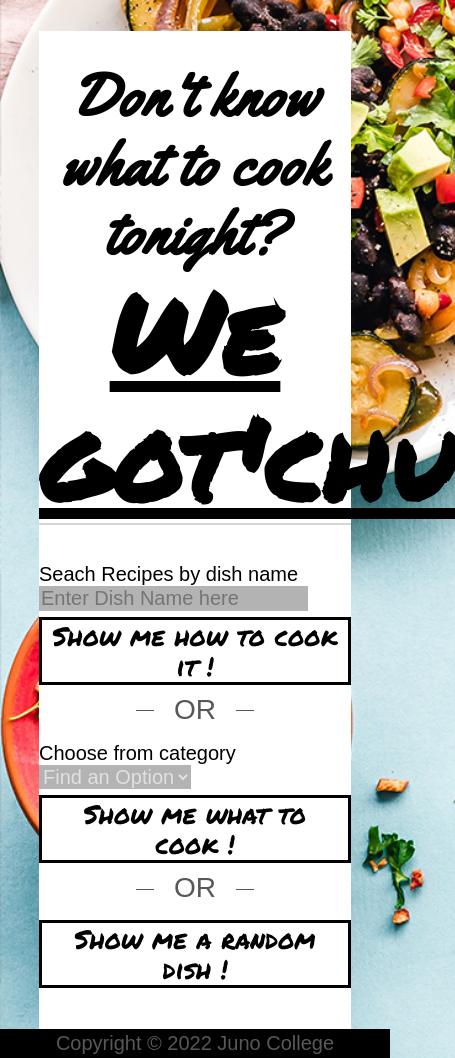
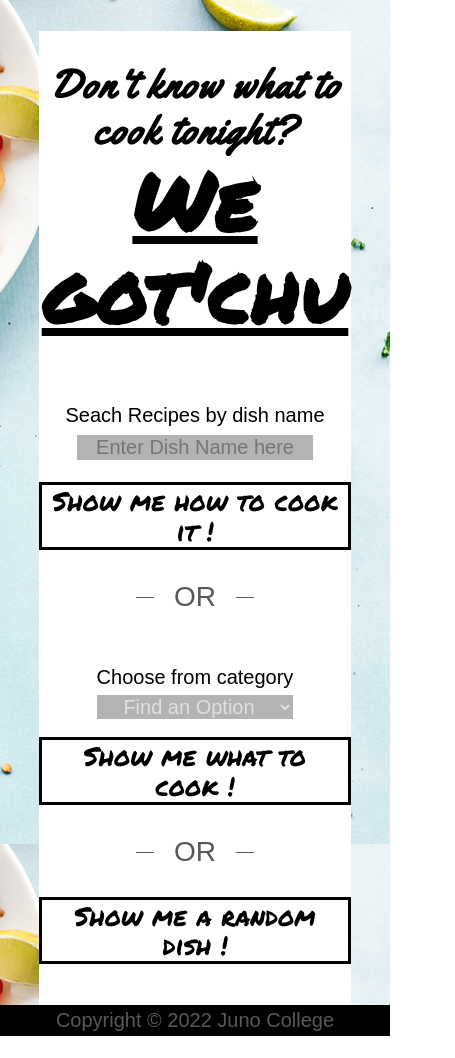
Before and after one commit to recipeFinderMiniApp/recipeFinderMiniApp, a plain HTML site: page index.html in a window 390 px wide. Shown: the top 1058 px of the page, 455 px wide, since content can reach past the window. After the commit the page ends 1036 px from the top, so only its background shows below. Drawn offline with Linux system fonts and the light colour scheme; no server answers.

Commit message:
added media queries and minor changes

```diff
--- a/styles/sass/partials/_generalStyling.scss
+++ b/styles/sass/partials/_generalStyling.scss
@@ -2,6 +2,7 @@ body {
     background-image: url(./assets/backgroundOne.jpg);
     background-repeat: no-repeat;
     background-size: cover;
+    background-attachment: fixed;
     padding-top: 8%;
 }
 
@@ -131,7 +132,7 @@ form {
         width: 42.7%;
         margin: 0 30px;
         padding: 4% 0;
-        text-align: center;
+        text-align: right;
     }
 }
 
@@ -147,3 +148,12 @@ footer {
         color: $darkGrey;
     }
 }
+
+
+//change cursor visual on hover for .dishOptions
+.dishOptions li:hover,
+    .dishOptions:focus{
+        cursor: pointer;
+    color: $darkGrey;
+
+    }
--- /dev/null
+++ b/styles/sass/partials/_mediaQuery.scss
@@ -0,0 +1,69 @@
+
+
+
+@media (max-width: 690px){
+    h1{
+        font-size: 2rem;
+
+        & span:last-child{
+            font-size: 4rem;
+        }
+    }
+
+    .searchByName::before{
+        display: none;
+    }
+
+    .searchByName {
+        margin-top: 10%;
+        display: flex;
+        flex-direction: column;
+        align-items: center;
+    }
+
+    .searchByName input{
+        width: 88%;
+        margin-top: 3%;
+        margin-bottom: 6%;
+        text-align: center;
+    }
+
+    .greyLineContainer{
+        margin-top: 10%;
+        margin-bottom: 7%;
+    }
+
+    .searchByCategory {
+        margin-top: 10%;
+        display: flex;
+        flex-direction: column;
+        align-items: center;
+    }
+
+    .searchByCategory select{
+        width: 100%;
+        margin-top: 3%;
+        margin-bottom: 6%;
+        text-align: center;
+    }
+
+    .randomButton::after{
+        display: none;
+    }
+
+    .results div {
+        h2 {
+            font-size: 3rem;
+            width: 90%;
+        }
+
+        img {
+            width: 83%;
+        }
+
+        p {
+            width: 90%;
+            text-align: left;
+        }
+    }
+}
--- a/styles/sass/style.scss
+++ b/styles/sass/style.scss
@@ -5,3 +5,4 @@
 @import "partials/colors";
 @import "partials/fontStyling";
 @import "partials/generalStyling";
+@import "partials/mediaQuery";
```
Also changed, not shown: styles/sass/style.css (deleted), styles/style.css, 1 other file.
